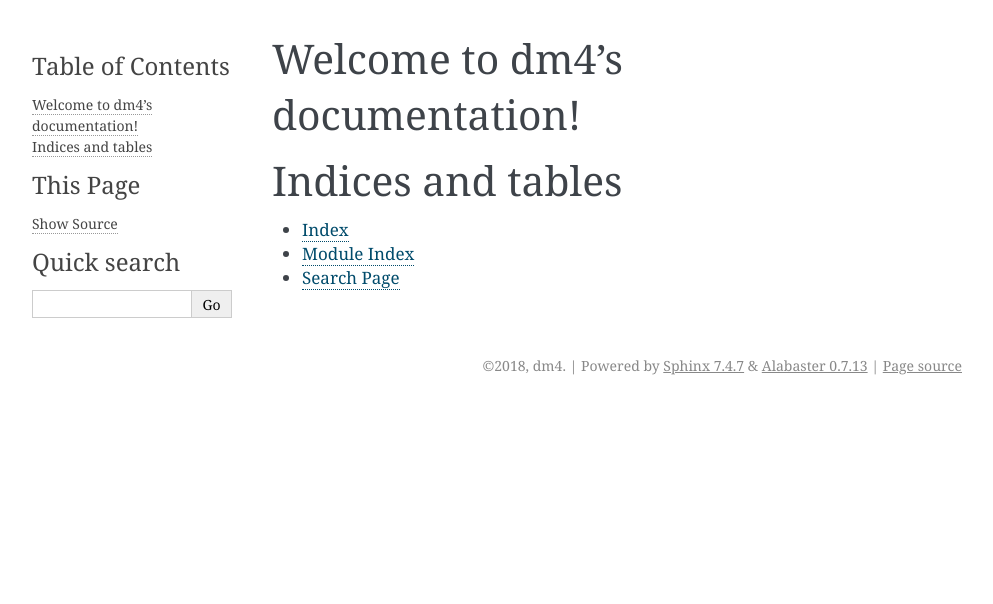
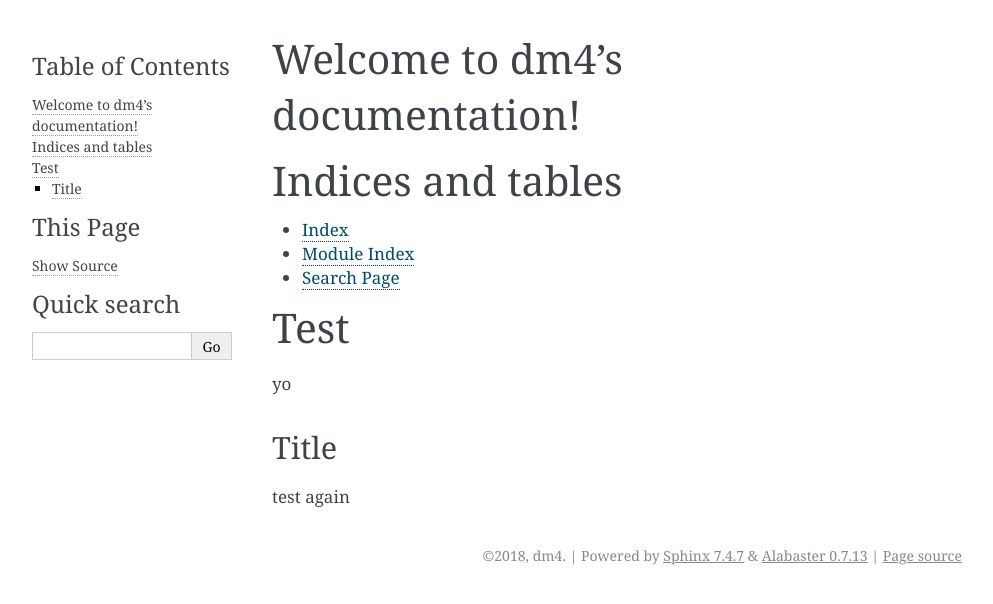
Before and after one commit to dm4/travis-test, a Sphinx documentation site: the page built from docs/index.rst, in a window 1280 px wide. Shown: the top 604 px of the page, without its empty margins (148-1141 px from the left). Built offline with Sphinx 7.4.7, drawn with Linux system fonts in a browser that asks for light colours.

Commit message:
Update index.rst.

```diff
--- a/docs/index.rst
+++ b/docs/index.rst
@@ -18,3 +18,20 @@ Indices and tables
 * :ref:`genindex`
 * :ref:`modindex`
 * :ref:`search`
+
+
+
+Test
+====
+
+yo
+
+
+Title
+-----
+
+test again
+
+
+.. note:
+    This is a book.
```
